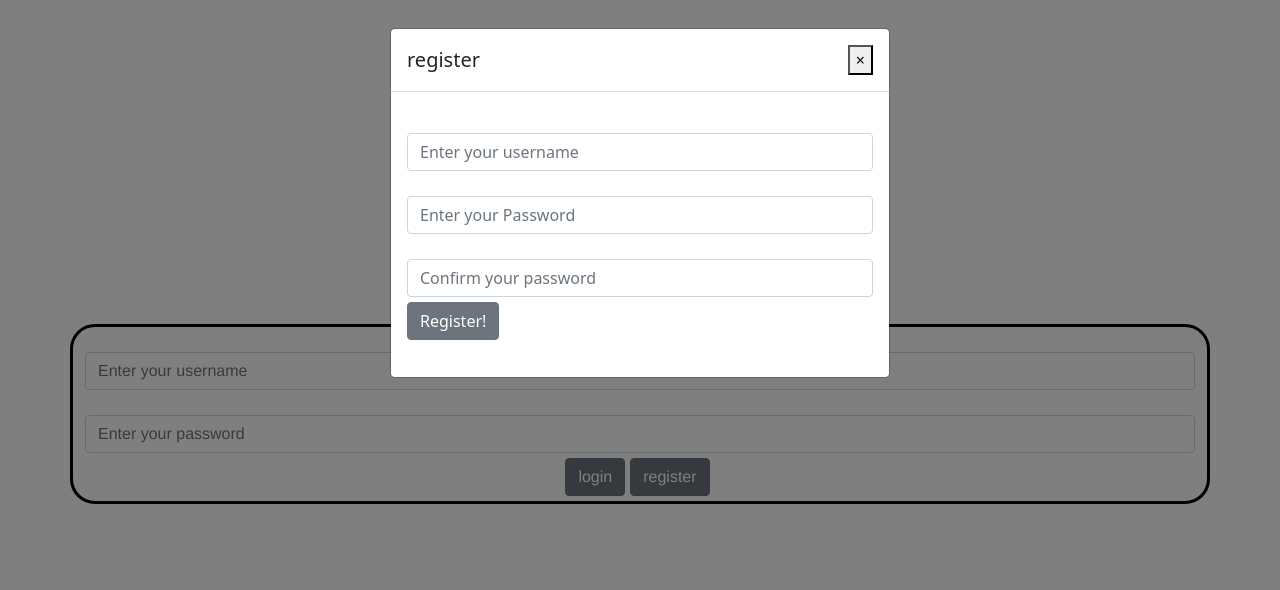
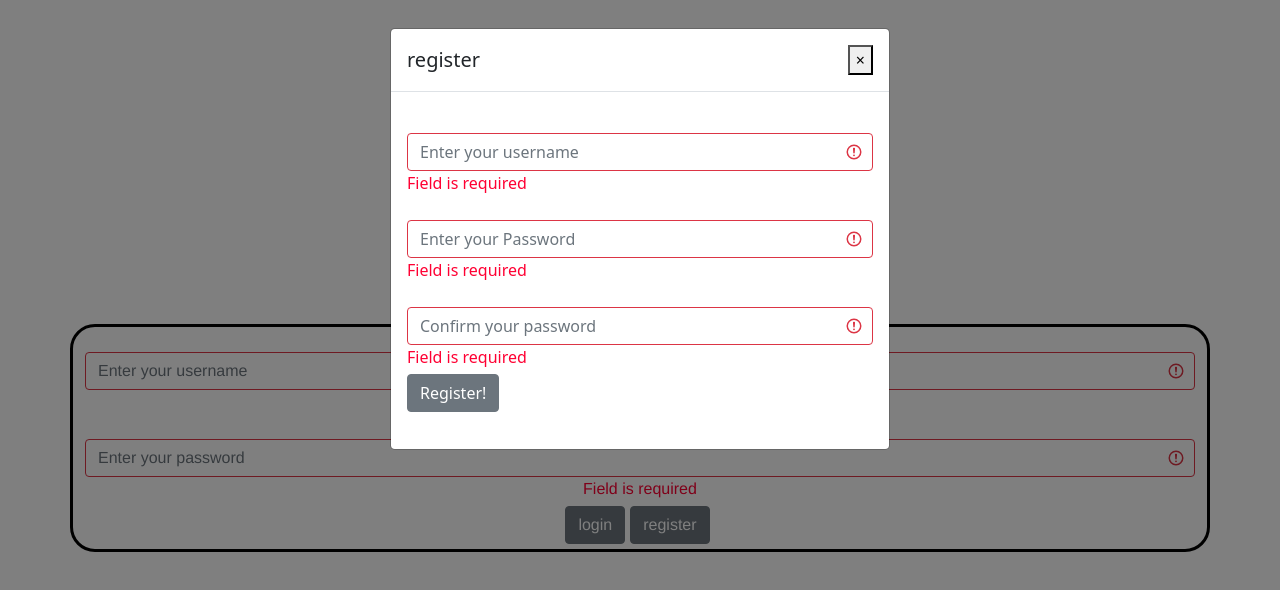
Before and after one commit to RussianHamster6/RiskManagementDocumentRepo, a Vue app in the folder Frontend/risk-management-document-repo/: page / in a window 1280 px wide. Both pictures are taken after a click on the button "register". Shown: the top 590 px of the page. Built offline with nearby package versions, Linux system fonts and the light colour scheme.

Commit message:
feat: client-side validation on login and register

```diff
--- a/Frontend/risk-management-document-repo/package.json
+++ b/Frontend/risk-management-document-repo/package.json
@@ -11,7 +11,8 @@
     "bootstrap": "^5.1.1",
     "bootstrap-vue": "^2.21.2",
     "core-js": "^3.6.5",
-    "vue": "^2.6.14"
+    "vue": "^2.6.14",
+    "vuelidate": "^0.7.6"
   },
   "devDependencies": {
     "@vue/cli-plugin-babel": "~4.5.0",
--- /dev/null
+++ b/Frontend/risk-management-document-repo/src/components/loginModal/loginModal.vue
@@ -0,0 +1,57 @@
+<template>
+    <b-modal id="registerModal" ref="registerModal" title="register" hide-footer>
+            <b-form-input v-model="registerUserName" class="inputBox" placeholder="Enter your username" :state="!$v.registerUserName.$invalid"></b-form-input>
+            <div class="error" v-if="!$v.registerUserName.required">Field is required</div>
+            <div class="error" v-if="!$v.registerUserName.minLength">UserName must have at least {{$v.registerUserName.$params.minLength.min}} letters.</div>
+            <b-form-input v-model="registerPassword" class="inputBox" type="password" placeholder="Enter your Password" :state="!$v.registerPassword.$invalid"></b-form-input>
+            <div class="error" v-if="!$v.registerPassword.required">Field is required</div>
+            <div class="error" v-if="!$v.registerPassword.minLength">Password must have at least {{$v.registerPassword.$params.minLength.min}} letters.</div>
+            <b-form-input v-model="registerPasswordConfirm" class="inputBox" type="password" placeholder="Confirm your password" :state="!$v.registerPasswordConfirm.$invalid"></b-form-input>
+            <div class="error" v-if="!$v.registerPassword.required">Field is required</div>
+            <div class="error" v-if="!$v.registerPassword.minLength">Password must have at least {{$v.registerPassword.$params.minLength.min}} letters.</div>
+            <div class="error" v-if="$v.registerPassword.sameAs">Passwords must match</div>
+            <b-button class="button">Register!</b-button>
+            <p v-text="registerText"></p>
+    </b-modal>
+</template>
+
+<script>
+import Vue from 'vue';
+import Vuelidate from 'vuelidate'
+import {required, minLength, sameAs} from 'vuelidate/lib/validators'
+
+Vue.use(Vuelidate);
+
+export default {
+        methods: {
+            show() {
+                this.$refs.registerModal.show();
+            }
+        },
+        data(){ return {
+            registerUserName: '',
+            registerPassword: '',
+            registerPasswordConfirm: '',
+            registerText: '',
+            passwordSame: true,
+            }
+        },
+        validations:{
+            registerUserName:{
+                required,
+                minLength: minLength(4)
+            },
+            registerPassword:{
+                required,
+                minLength: minLength(8)
+            },
+            registerPasswordConfirm:{
+                required,
+                minLength: minLength(8),
+                sameAs: sameAs(function(){
+                    return this.registerPassword;
+                })
+            },
+        }
+    }
+</script>
--- a/Frontend/risk-management-document-repo/src/components/loginScreen/loginHandler.vue
+++ b/Frontend/risk-management-document-repo/src/components/loginScreen/loginHandler.vue
@@ -1,36 +1,52 @@
 <template>
     <div>
         <b-container id="loginBox" align-v="center">
-            <b-form-input v-model="text" class="inputBox" placeholder="Enter your username"></b-form-input>
-            <b-form-input class="inputBox" type="password" placeholder="Enter your password"></b-form-input>
-            <b-button class="button">login</b-button>
-            <b-button class="button" v-b-modal.registerModal>register</b-button>
+            <div class="form-group" :class="{ 'form-group--error': $v.loginUserName.$error }">
+                <b-form-input v-model="loginUserName" class="inputBox" placeholder="Enter your username" :state="!$v.loginUserName.$invalid"></b-form-input>
+                <div class="error" v-if="!$v.loginUserName.required">Field is required</div>
+                <div class="error" v-if="!$v.loginUserName.minLength">UserName must have at least {{$v.loginUserName.$params.minLength.min}} letters.</div>
+                <b-form-input v-model="loginPassword" class="inputBox" type="password" placeholder="Enter your password" :state="!$v.loginPassword.$invalid"></b-form-input>
+                <div class="error" v-if="!$v.loginPassword.required">Field is required</div>
+                <b-button class="button">login</b-button>
+                <b-button class="button" @click="register">register</b-button>
+                <!--<b-button class="button" v-b-modal.registerModal>register</b-button>-->
+            </div>
         </b-container>
 
-        <b-modal id="registerModal" title="register" hide-footer>
-            <b-form-input v-model="text" class="inputBox" placeholder="Enter your username"></b-form-input>
-            <b-form-input v-model="text" class="inputBox" type="password" placeholder="Enter your Password"></b-form-input>
-            <b-form-input v-model="text" class="inputBox" type="password" placeholder="Confirm your password"></b-form-input>
-            <b-button class="button">Register!</b-button>
-            <p v-text="registerText"></p>
-        </b-modal>
+        <loginModal ref="loginModal"></loginModal>
     </div>
 </template>
 
 <script>
+import Vue from 'vue';
+import Vuelidate from 'vuelidate'
+import {required, minLength} from 'vuelidate/lib/validators'
+import loginModal from '../loginModal/loginModal.vue';
+
+Vue.use(Vuelidate);
 
 export default{
+  components: { loginModal },
     setup() {
     },
     data(){
         return {
-            text: '',
-            registerText: '',
+            loginUserName: '',
+            loginPassword: ''
         };
     },
     methods: {
         register(){
-            this.$emit('register')
+            this.$refs.loginModal.show();
+        }
+    },
+    validations: {
+        loginUserName: {
+            required,
+            minLength: minLength(4)
+        },
+        loginPassword: {
+            required
         }
     }
 }
@@ -58,4 +74,8 @@ export default{
     margin-top: 25px
 }
 
+.error{
+    color: #ff0033;
+}
+
 </style>
```
Also changed, not shown: 1 other file (tests, documents, lock files or other folders).
